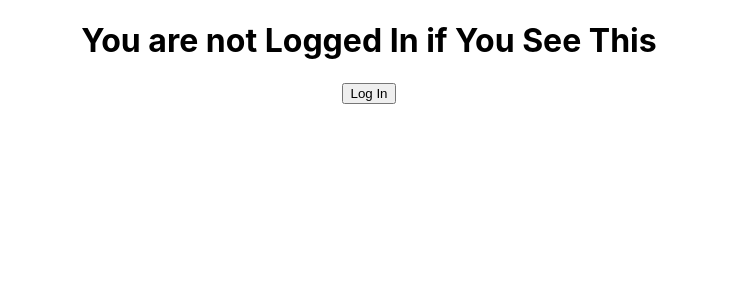
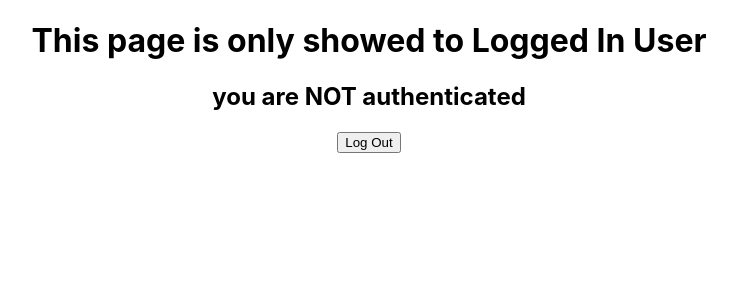
Before and after one commit to fanyspenda/learn-auth0, a React (Create React App) app: page /logged-in in a window 1280 px wide. Before the commit this address led to /. Shown: the top 300 px of the page, without its empty margins (271-1008 px from the left). Built offline with nearby package versions, Linux system fonts and the light colour scheme.

Commit message:
debug(login): isAuthenticated always

```diff
--- a/src/pages/loggenIn.tsx
+++ b/src/pages/loggenIn.tsx
@@ -8,10 +8,15 @@ const LoggedIn: React.FunctionComponent = () => {
 	const [userData, setUserData] = useState(user);
 
 	const authChecker = () => {
+		console.log(userData);
 		if (isAuthenticated) {
 			return <h2>you are authenticated</h2>;
 		} else {
-			history.push("/");
+			return (
+				<h2>
+					you are <b>NOT</b> authenticated
+				</h2>
+			);
 		}
 	};
 	return (
```
